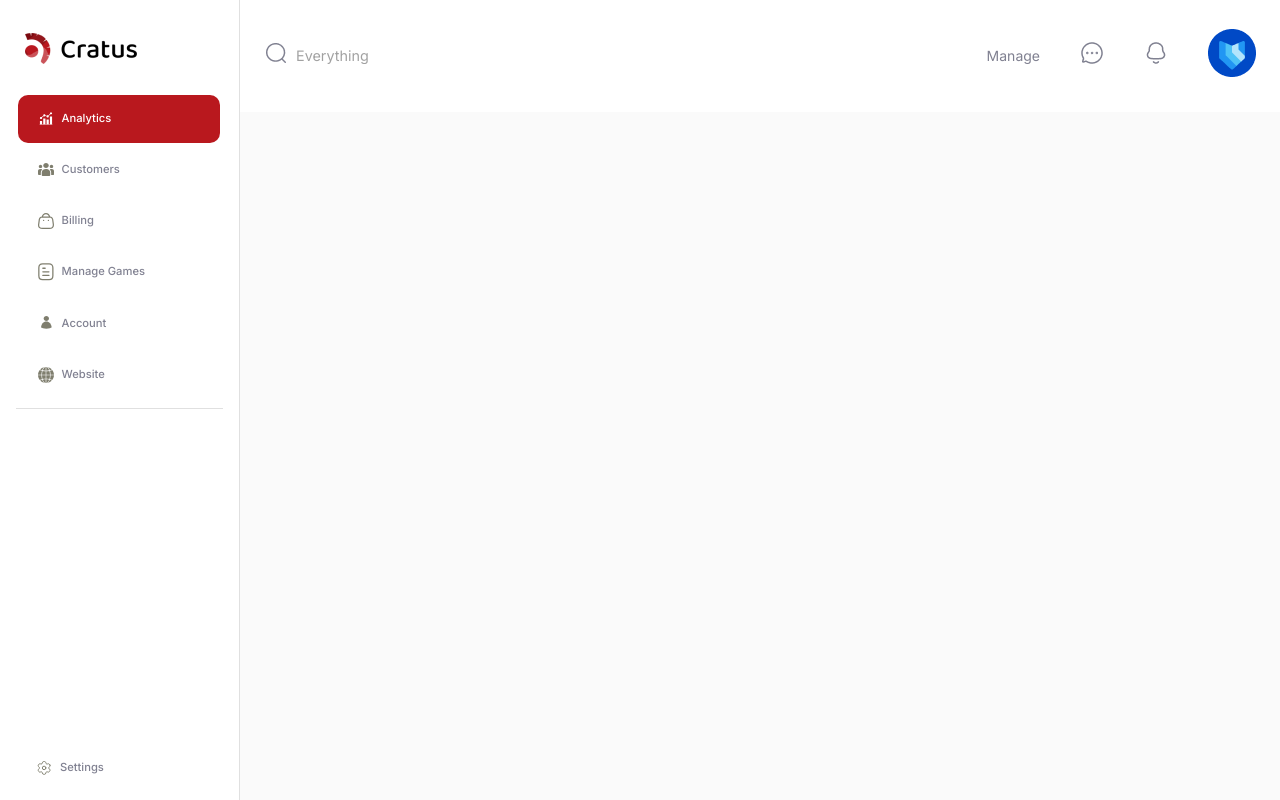
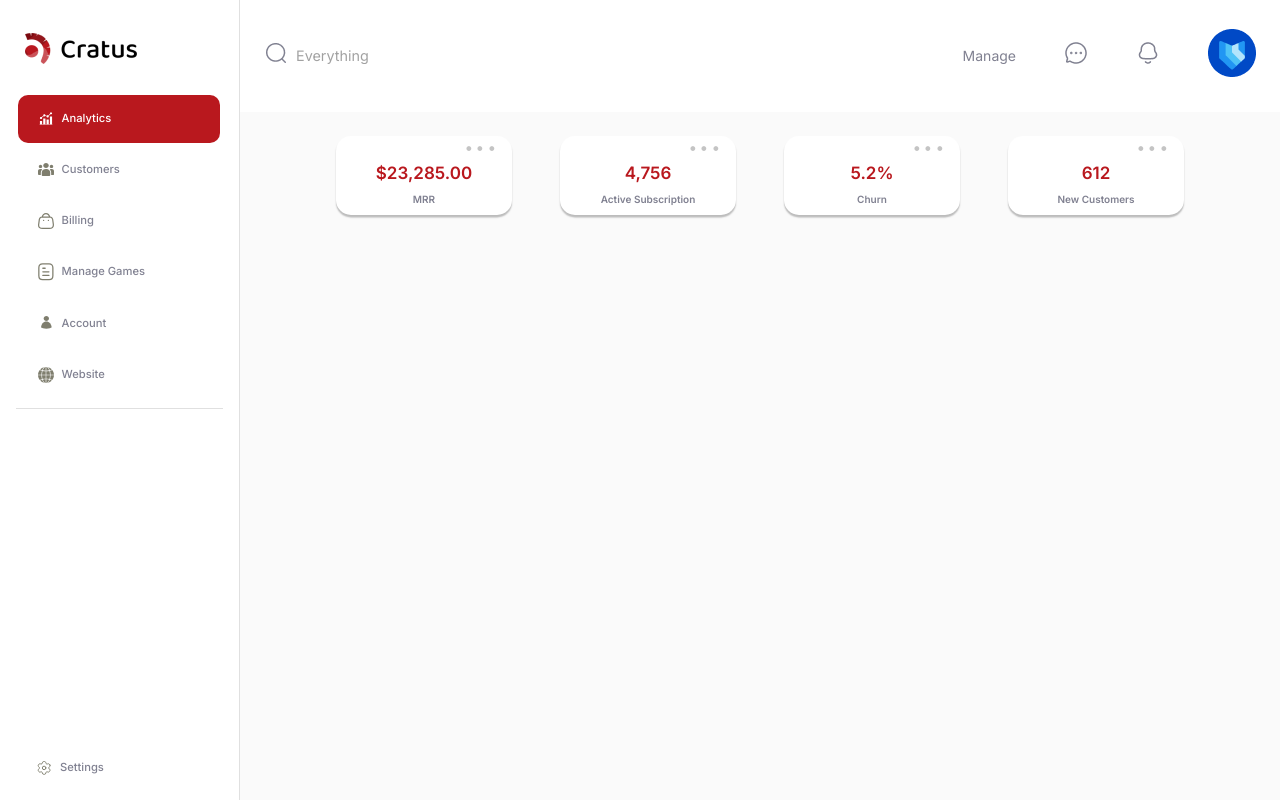
Before and after one commit to am-coding/dashboard_cratus, a React (Create React App) app: page /dashboard in a window 1280 px wide. Built offline with nearby package versions, Linux system fonts and the light colour scheme.

Commit message:
started working on analytics page, added stats card

```diff
--- a/src/App.js
+++ b/src/App.js
@@ -20,9 +20,6 @@ function App() {
           <Route exact path="/dashboard">
             <Analytics />
           </Route>
-          <Route exact path="/customers">
-            <Analytics />
-          </Route>
         </Switch>
         </div>
     </MuiThemeProvider>
--- a/src/components/atoms/NavButton.jsx
+++ b/src/components/atoms/NavButton.jsx
@@ -4,6 +4,7 @@ import Button from '@material-ui/core/Button';
 import {
   NavLink
 } from "react-router-dom";
+
 const useStyles = makeStyles((theme) => ({
    button: {
        color:  theme.palette.secondary.main,
@@ -40,6 +41,7 @@ activeLink: {
 }
   }));
 
+//Navigation Sidebar Button
 const NavButton = ({title, icon, link}) => {
     const classes = useStyles();
     return (
--- a/src/components/atoms/SearchInput.jsx
+++ b/src/components/atoms/SearchInput.jsx
@@ -1,4 +1,4 @@
-import React from 'react';
+import React, { useState } from 'react';
 import { makeStyles } from '@material-ui/core/styles';
 import Input from '@material-ui/core/Input';
 import SearchIcon from '../../assets/Search.png';
@@ -14,15 +14,21 @@ const useStyles = makeStyles(() => ({
   }
 }));
 
- function InputWithIcon() {
+// Header Search Input
+ function SearchInput() {
+   const [value, setValue] = useState("");
+   const handleChange = (e) => {
+      setValue(e.target.value)
+      return value;
+   }
   const classes = useStyles();
 
   return (
       <div className={classes.div}>
           <img src={SearchIcon} alt="search-icon" />
-        <Input disableUnderline="true" className={classes.input} placeholder="Everything" />
+        <Input disableUnderline={true} onChange={handleChange} className={classes.input} placeholder="Everything" />
       </div>
   );
 }
 
-export default InputWithIcon;
+export default SearchInput;
--- /dev/null
+++ b/src/components/atoms/StatCard.jsx
@@ -0,0 +1,69 @@
+import React from 'react';
+import { makeStyles } from '@material-ui/core/styles';
+import { Card, CardContent, Typography, Button, CardActions } from '@material-ui/core';
+
+const useStyles = makeStyles((theme) => ({
+    root: {
+        borderRadius: '15px',
+        boxShadow: '0px 2.4px 1.5px rgba(0, 0, 0, 0.25)',
+        minWidth: '11rem',
+      },
+      content: {
+        textAlign: 'center',
+        padding: 0,
+        '&:last-child': {
+            paddingBottom: 8,
+        },
+      },
+      stat: {
+        color: theme.palette.primary.main,
+        fontWeight: theme.typography.fontWeightBold,
+        fontSize: 17
+      },
+      title: {
+          fontSize: 10,
+          color: theme.palette.secondary.main,
+          fontWeight: theme.typography.fontWeightBold,
+          marginTop: '0.4rem'
+      },
+      bullBtn: {
+          padding: 0,
+          display: 'flex',
+          justifyContent: 'flex-end'
+      },
+      bullet: {
+        display: 'inline-block',
+        margin: '0 2px',
+        transform: 'scale(1.1)',
+        color: theme.palette.secondary.light,
+      },
+      button: {
+        padding: 0,
+        '&:hover': {
+            background: 'none'
+        }
+      }
+}));
+
+function StatCard({stat, title}) {
+  const classes = useStyles();
+  const bull = <span className={classes.bullet}>•</span>;
+
+  return (
+    <Card className={classes.root}>
+        <CardActions className={classes.bullBtn}>
+            <Button disableRipple className={classes.button}>{bull}{bull}{bull}</Button>
+        </CardActions>
+      <CardContent className={classes.content}>
+        <Typography className={classes.stat}>
+            {stat}
+        </Typography>
+        <Typography className={classes.title} variant="body1">
+            {title}
+        </Typography>
+      </CardContent>
+    </Card>
+  );
+}
+
+export default StatCard;
--- a/src/components/molecules/ManageGrid.jsx
+++ b/src/components/molecules/ManageGrid.jsx
@@ -9,6 +9,9 @@ import { NavLink } from 'react-router-dom';
 const useStyles = makeStyles((theme) => ({
     root: {
       flexGrow: 1,
+      [theme.breakpoints.down('sm')]: {
+        display: 'none'
+      },
     },
     link: {
         color: theme.palette.secondary.main,
@@ -16,13 +19,14 @@ const useStyles = makeStyles((theme) => ({
     }
   }));
 
+// Header Manage Grid
 const ManageGrid = () => {
     const classes = useStyles();
 
     return(
         <div>
           <div className={classes.root}>
-      <Grid alignItems="center" container spacing={5}>
+            <Grid alignItems="center" container spacing={6}>
               <Grid item>
                 <NavLink className={classes.link} to="/manage">Manage</NavLink>
               </Grid>
--- a/src/components/organisms/Navbar.jsx
+++ b/src/components/organisms/Navbar.jsx
@@ -13,8 +13,9 @@ import customer from '../../assets/customer.svg';
 import manage from '../../assets/manage.svg';
 import document from '../../assets/Document.svg';
 import setting from '../../assets/Setting.svg';
-import InputWithIcon from '../atoms/SearchInput';
+import SearchInput from '../atoms/SearchInput';
 
+// Navbar Items Array of objects
 const items =  [
   {
     icon: analytics,
@@ -103,6 +104,7 @@ const useStyles = makeStyles((theme) => ({
   }
 }));
 
+// Navigation Sidebar
 function Navbar(props) {
   const { window } = props;
   const classes = useStyles();
@@ -151,7 +153,7 @@ function Navbar(props) {
           >
             <MenuIcon htmlColor="#808191" />
           </IconButton>
-          <InputWithIcon />
+          <SearchInput />
           <ManageGrid />
         </Toolbar>
       </AppBar>
--- a/src/components/templates/Analytics.jsx
+++ b/src/components/templates/Analytics.jsx
@@ -1,10 +1,54 @@
 import React from 'react';
+import StatCard from '../atoms/StatCard';
+import { makeStyles } from '@material-ui/core/styles';
+import { Grid } from '@material-ui/core';
 
+const statCardData = [
+    {
+        title: 'MRR',
+        stat: '$23,285.00'
+    },
+    {
+        title: 'Active Subscription',
+        stat: '4,756'
+    },
+    {
+        title: 'Churn',
+        stat: '5.2%'
+    },
+    {
+        title: 'New Customers',
+        stat: '612'
+    }
+]
+
+const useStyles = makeStyles((theme) => ({
+    root: {
+      flexGrow: 1,
+      margin: 0,
+    },
+    paper: {
+      height: 140,
+      width: 100,
+    },
+    control: {
+      padding: theme.spacing(2),
+    },
+  }));
+
+// Analytics Page/Template
 const Analytics = () => {
+    const classes = useStyles();
     return (
-        <div>
-
-        </div>
+        <Grid spacing={6} justify="center" container className={classes.root}>
+            {statCardData.map((data, index) => {
+                return(
+                    <Grid item>
+                        <StatCard title={data.title} stat={data.stat} key={index} />
+                    </Grid>
+                )
+            })}
+        </Grid>
     )
 }
 
--- a/src/theme.js
+++ b/src/theme.js
@@ -14,7 +14,8 @@ export const THEME = createMuiTheme({
         main: '#B9181E'
       },
       secondary: {
-        main: '#808191'
+        main: '#808191',
+        light: '#C4C4C4',
       },
       white: {
         main: '#FFFFFF'
```
Also changed, not shown: 1 other file (tests, documents, lock files or other folders). Lines whose indentation alone changed are shown as unchanged.
